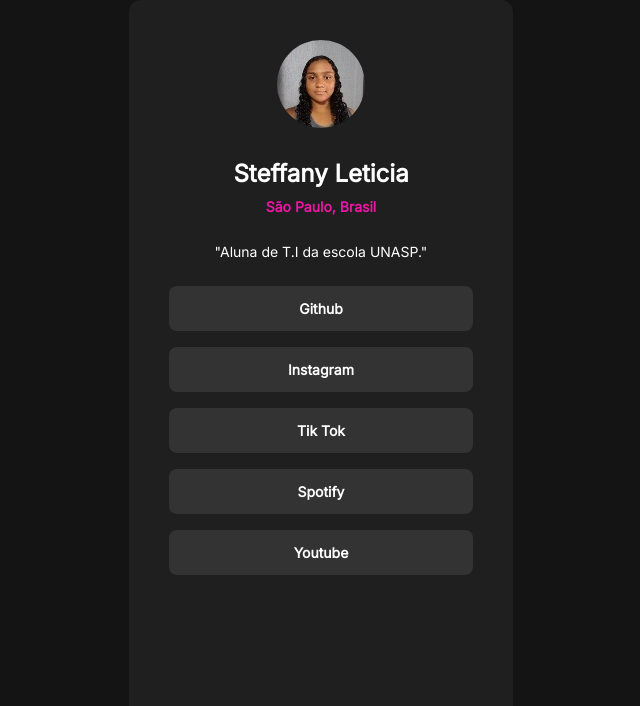
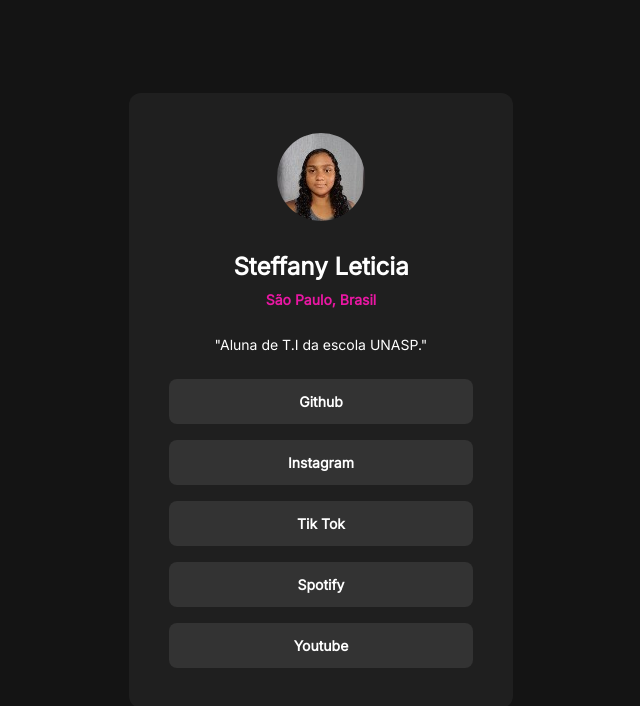
Before and after one commit to steffanyleticia/link, a plain HTML site: page index.html in a window 1280 px wide. Shown: the whole page, without its empty margins (319-959 px from the left). Drawn offline with Linux system fonts and the light colour scheme.

Commit message:
Update style.css

```diff
--- a/style.css
+++ b/style.css
@@ -10,7 +10,7 @@ body {
     height: 100vh;
     display: flex;
     justify-content: center;
-    align-items: conter;
+    align-items: center;
 }
 
 div{
```
